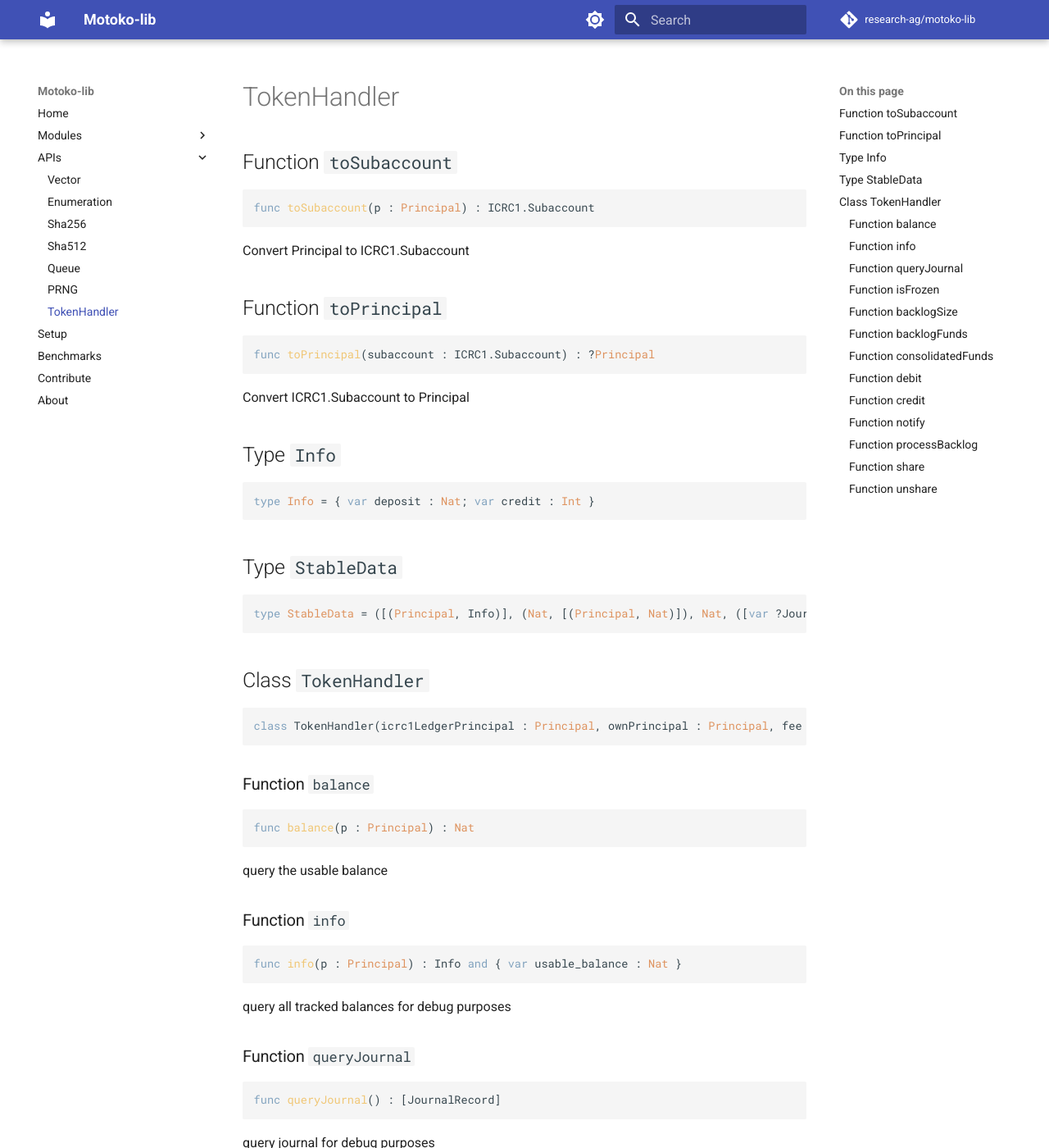
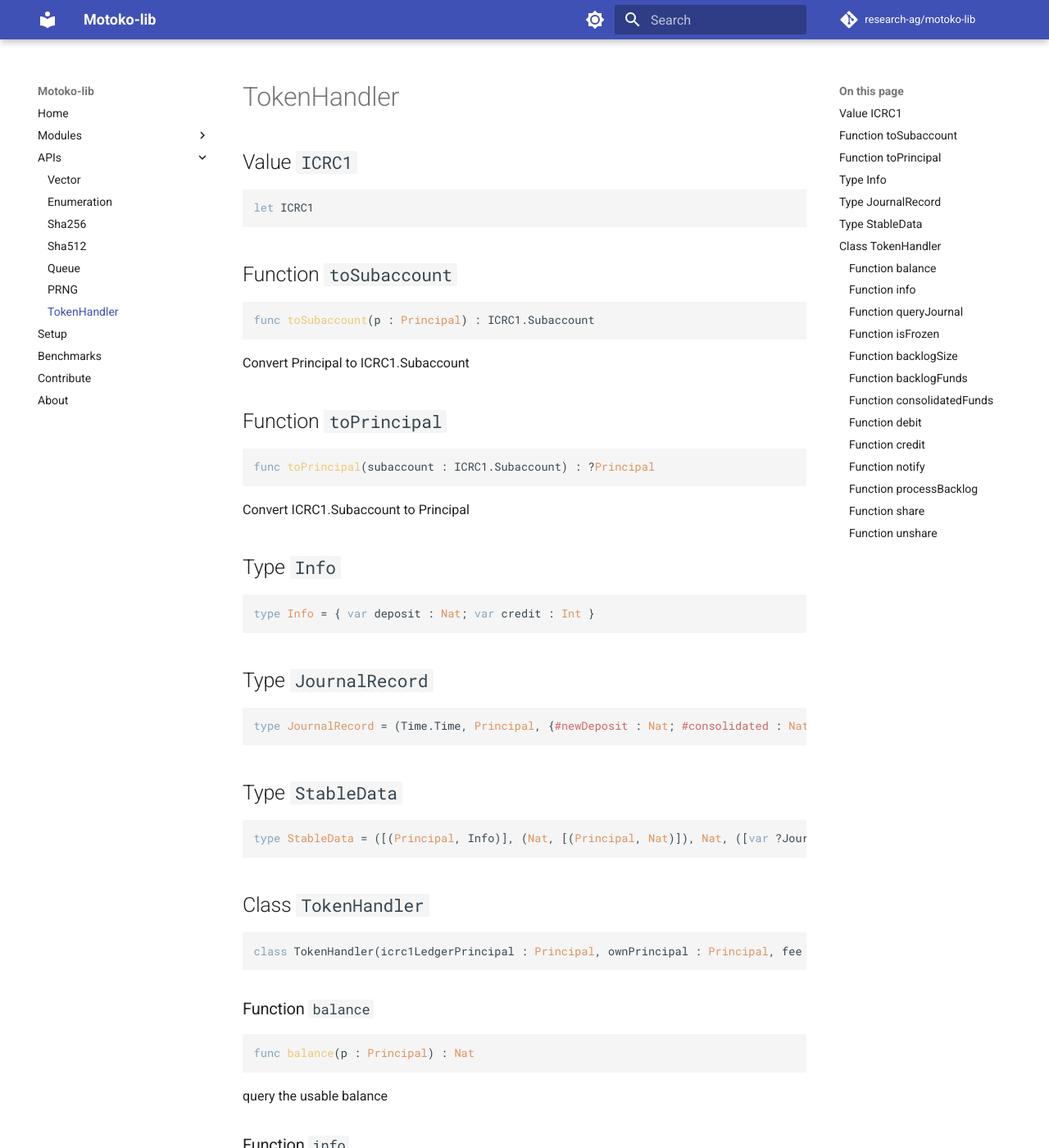
Before and after one commit to research-ag/motoko-lib, an MkDocs documentation site: the page built from docs/modoc/TokenHandler.md, in a window 1280 px wide and 1400 px high. Shown: the whole window at 82% size. Built offline with MkDocs 1.6.1 and Material for MkDocs 9.7.7, drawn with Linux system fonts in a browser that asks for light colours; comment, search, counter and statistics services are not loaded.

Commit message:
exposed TokenHandler.ICRC1 module

````diff
--- a/docs/modoc/TokenHandler.md
+++ b/docs/modoc/TokenHandler.md
@@ -1,4 +1,10 @@
 # TokenHandler
+
+## Value `ICRC1`
+``` motoko
+let ICRC1
+```
+
 
 ## Function `toSubaccount`
 ``` motoko
@@ -17,6 +23,12 @@ Convert ICRC1.Subaccount to Principal
 ## Type `Info`
 ``` motoko
 type Info = { var deposit : Nat; var credit : Int }
+```
+
+
+## Type `JournalRecord`
+``` motoko
+type JournalRecord = (Time.Time, Principal, {#newDeposit : Nat; #consolidated : Nat; #debited : Nat; #credited : Nat; #error : Text})
 ```
 
 
````
Also changed, not shown: 1 other file.
